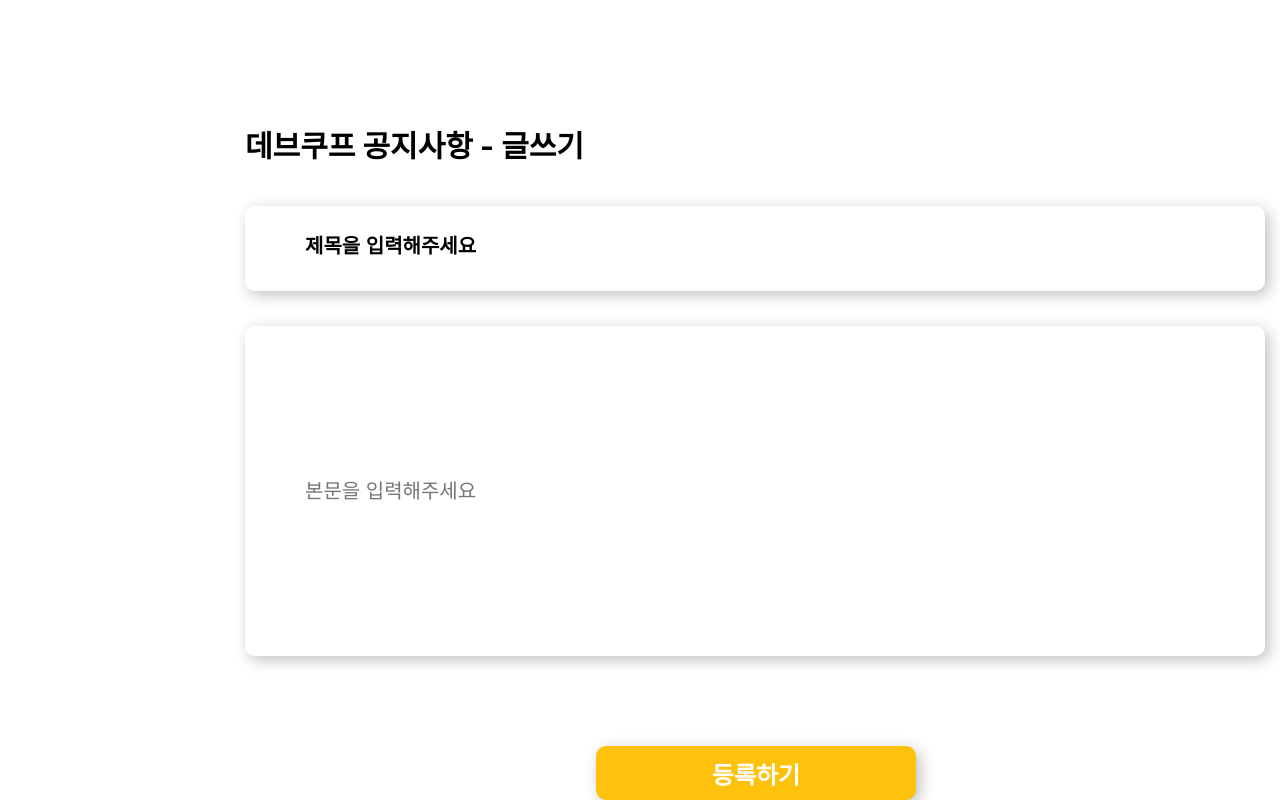
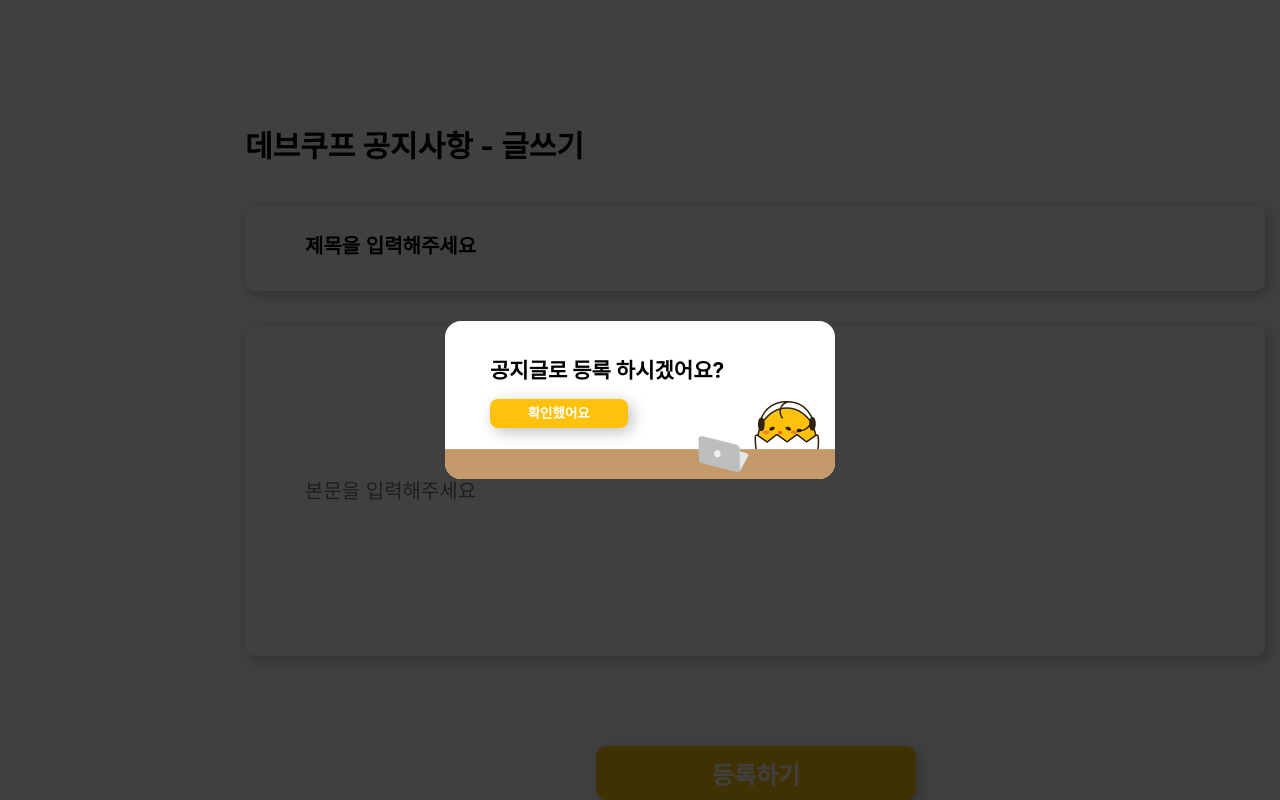
Before and after one commit to DevCoopBSM/DevCoop_TeamPage_front, a React (Create React App) app: page /CreateBoard in a window 1280 px wide. Both pictures are taken after a click on the button "등록하기". Shown: the part 34-834 px from the top of the page. Built offline with nearby package versions, Linux system fonts and the light colour scheme.

Commit message:
FEAT :: PopUp

```diff
--- a/src/Styles/CreateBoard.css
+++ b/src/Styles/CreateBoard.css
@@ -68,3 +68,6 @@
   background: rgba(255, 194, 12, 1);
   box-shadow: 4px 4px 15px 0px rgba(0, 0, 0, 0.25);
 }
+#all-wrap {
+  padding: 20px;
+}
--- a/src/pages/CreateBoard.js
+++ b/src/pages/CreateBoard.js
@@ -1,9 +1,14 @@
-import React from "react";
+import React, { useState } from "react";
 import "../Styles/CreateBoard.css";
+import Modal from "react-modal";
+import checkpopup from "../assets/mini_image.png";
 
 function CreateBoard() {
+  const [isModalOpen, setIsModalOpen] = useState(false);
+
+  const closeModal = () => setIsModalOpen(false);
   return (
-    <>
+    <div id="all-wrap">
       <div id="main-title">데브쿠프 공지사항 - 글쓰기</div>
       <div className="title-box">
         <input type="text" id="title" placeholder="제목을 입력해주세요"></input>
@@ -15,10 +20,26 @@
           placeholder="본문을 입력해주세요"
         ></input>
       </div>
-      <button type="button" id="result">
+      <button type="button" id="result" onClick={() => setIsModalOpen(true)}>
         등록하기
       </button>
-    </>
+      <Modal
+        isOpen={isModalOpen}
+        closeModal={closeModal}
+        id="modal"
+        style={{
+          overlay: {
+            backgroundColor: "rgba(0, 0, 0, 0.75)",
+          },
+        }}
+      >
+        <span id="popup_okay">공지글로 등록 하시겠어요?</span>
+        <button id="check" onClick={() => setIsModalOpen(false)}>
+          확인했어요
+        </button>
+        <img src={checkpopup} alt="popup" id="popup" />
+      </Modal>
+    </div>
   );
 }
 
```
